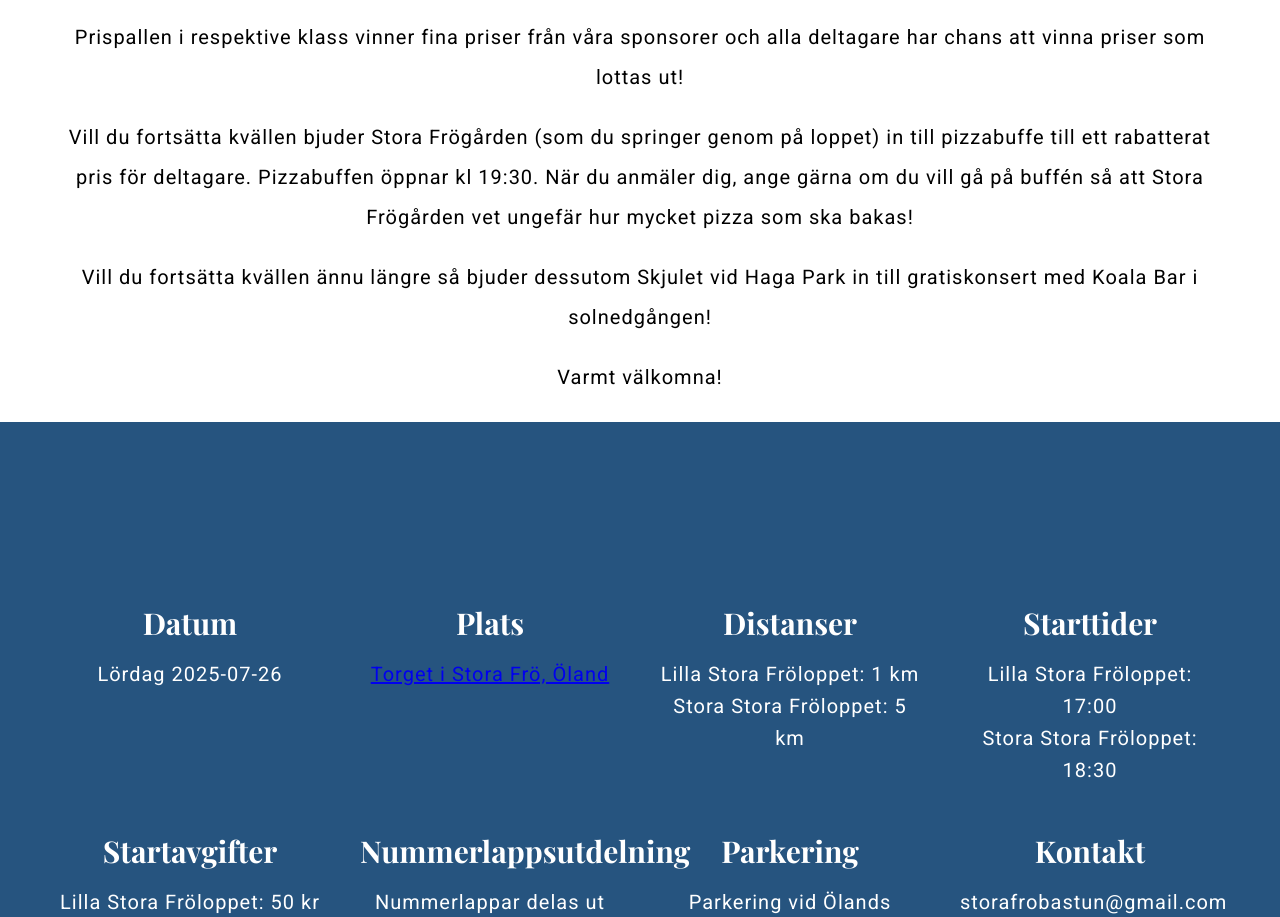
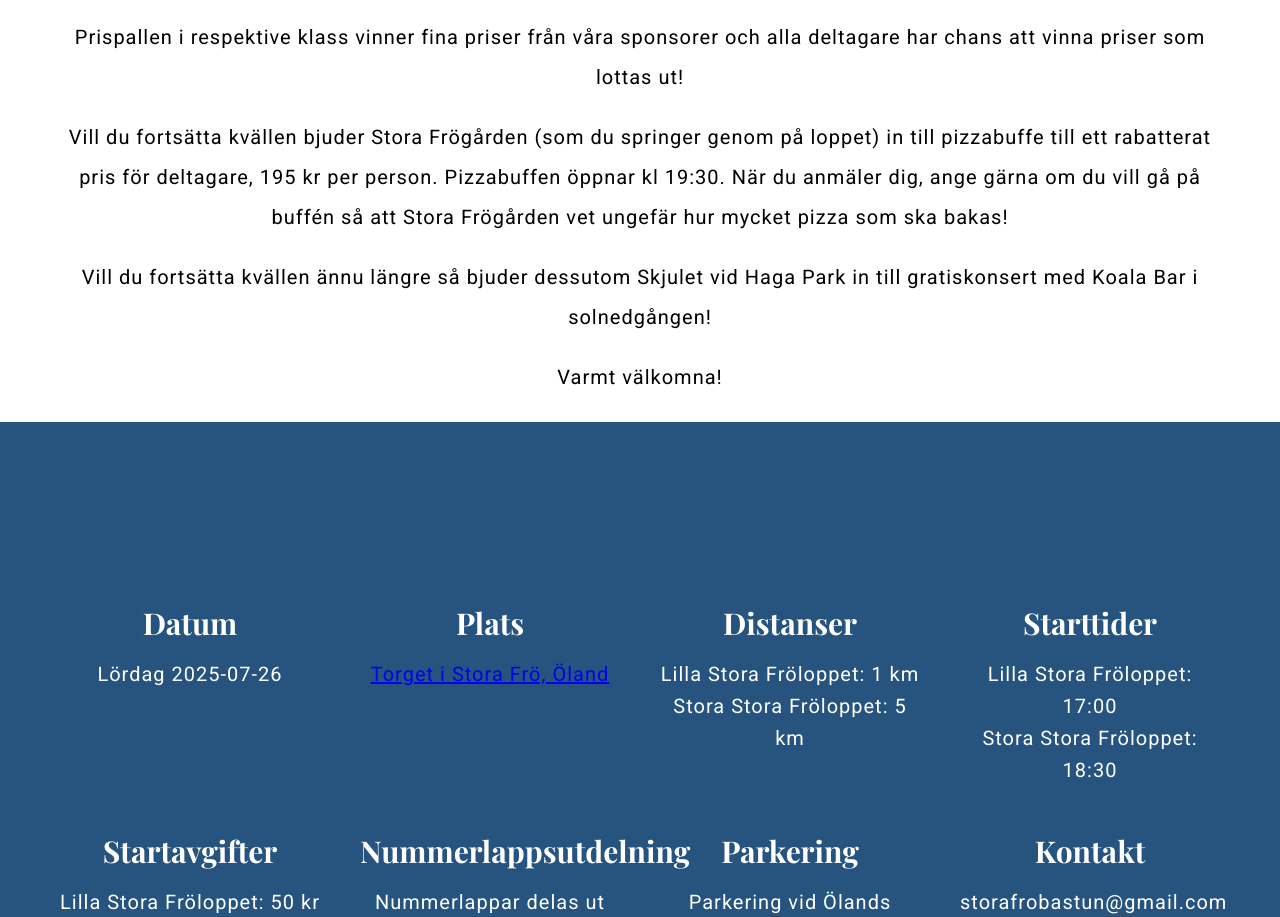
Before and after one commit to jonasot90/jonasot90.github.io, a plain HTML site: page index.html in a window 1280 px wide. Shown: the part 1012-1929 px from the top of the page. Drawn offline with nearby package versions, Linux system fonts and the light colour scheme.

Commit message:
Changed pizza cost

```diff
--- a/index.html
+++ b/index.html
@@ -33,7 +33,7 @@
                 <p>Start sker i mitten av byn Stora Frö och loppet tar dig ner till Kalmarsund i solnedgången, på slingriga stigar i Sandbergens tallskogar och via skogsvägar tillbaka till byn för att firas med fika vid målgång. Nytt för i år är vårt barnlopp, Lilla Stora Fröloppet!</p>
                 <p>I startområdet grillas det hamburgare till försäljning och spelmannaorkestern bjuder upp till dans.</p>
                 <p>Prispallen i respektive klass vinner fina priser från våra sponsorer och alla deltagare har chans att vinna priser som lottas ut!</p>
-                <p>Vill du fortsätta kvällen bjuder Stora Frögården (som du springer genom på loppet) in till pizzabuffe till ett rabatterat pris för deltagare. Pizzabuffen öppnar kl 19:30. När du anmäler dig, ange gärna om du vill gå på buffén så att Stora Frögården vet ungefär hur mycket pizza som ska bakas!</p>
+                <p>Vill du fortsätta kvällen bjuder Stora Frögården (som du springer genom på loppet) in till pizzabuffe till ett rabatterat pris för deltagare, 195 kr per person. Pizzabuffen öppnar kl 19:30. När du anmäler dig, ange gärna om du vill gå på buffén så att Stora Frögården vet ungefär hur mycket pizza som ska bakas!</p>
                 <p>Vill du fortsätta kvällen ännu längre så bjuder dessutom Skjulet vid Haga Park in till gratiskonsert med Koala Bar i solnedgången!</p>
                 <p>Varmt välkomna!</p>
             </div>
```
